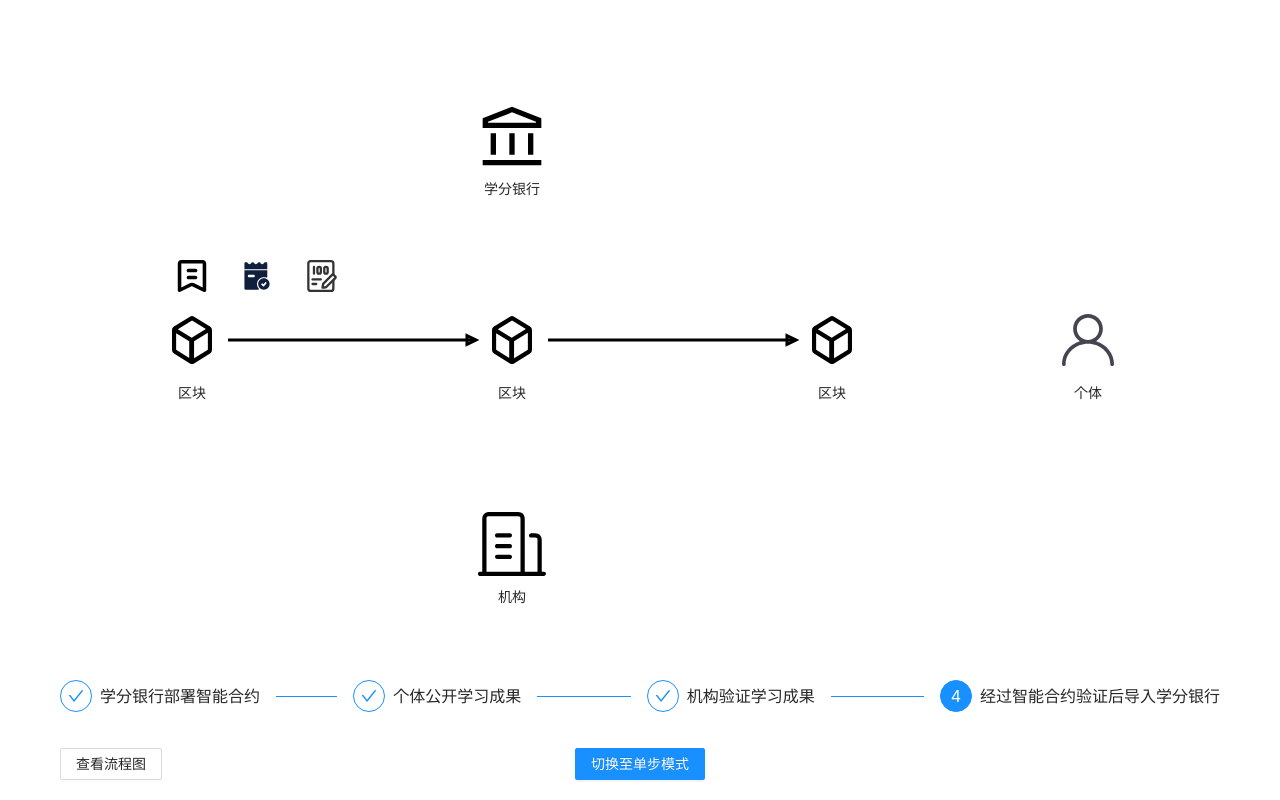
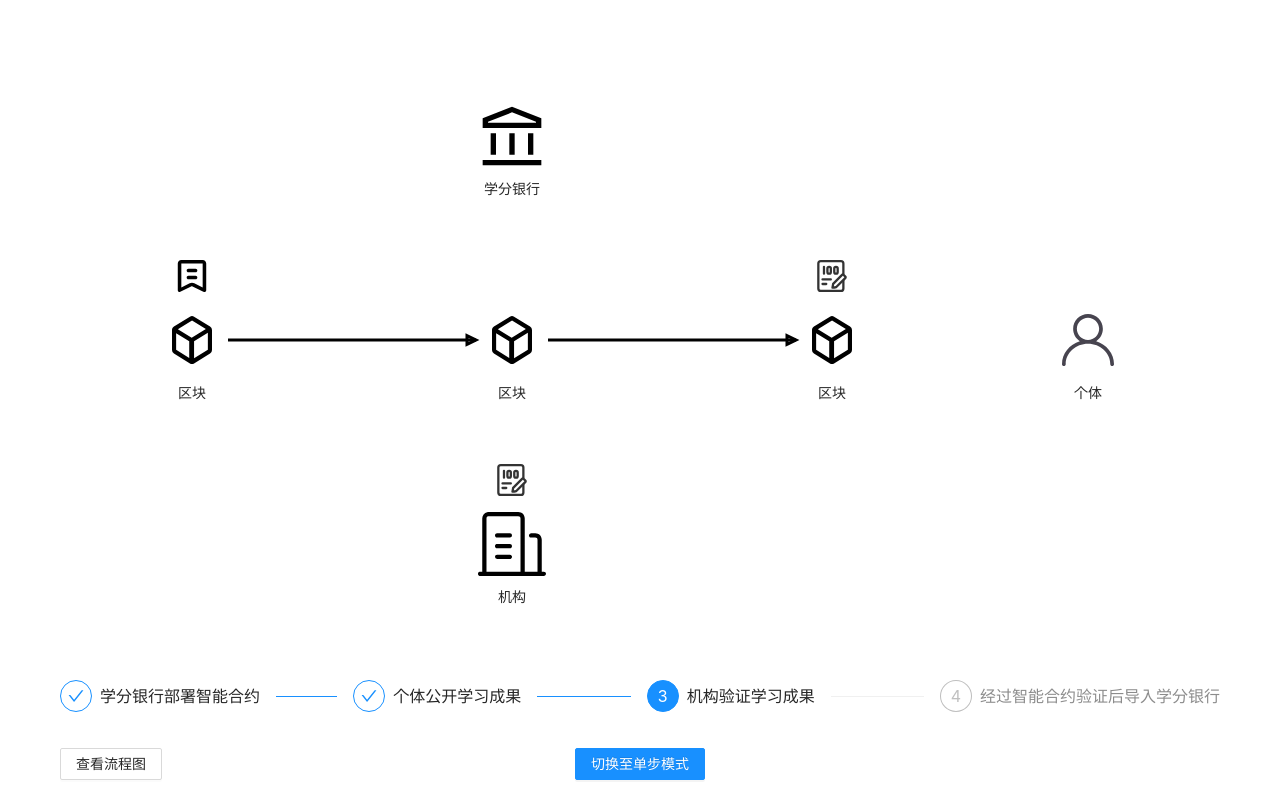
Before and after one commit to MonteCarloClub/changsanjiao, a Vue app: page /lad in a window 1280 px wide. Built offline with nearby package versions, Linux system fonts and the light colour scheme.

Commit message:
第二个场景

```diff
--- a/src/common/settings.ts
+++ b/src/common/settings.ts
@@ -19,6 +19,8 @@ export const blockchainNetSettings = {
     signalColor: "hsl(217, 87%, 32%)"
 }
 
-export const smartContract = {
+export const icon = {
     size: 32,
 };
+
+export const stepInterval = 1000;
--- a/src/common/step.ts
+++ b/src/common/step.ts
@@ -1,4 +1,5 @@
 import { ref } from "vue";
+import { stepInterval } from "@/common/settings";
 
 export type Step = {
   title: string;
@@ -20,7 +21,9 @@ export function genSteps(steps: Step[], loopBegin: number) {
       running.value = false;
       // 如果是自动播放
       if (auto.value) {
-        nextStep();
+        setTimeout(() => {
+          nextStep();
+        }, stepInterval);
       }
     });
   };
--- a/src/pages/JobApplication/Index.vue
+++ b/src/pages/JobApplication/Index.vue
@@ -4,6 +4,8 @@ import { ref, onMounted } from "vue";
 import { Role as Node } from "@/common/roles";
 import { createScene } from "@/common/scene";
 import { genSteps, Step } from "@/common/step";
+import { icon } from "@/common/settings";
+import { moveTo, fadeOut } from "@/common/animate";
 
 import Role from "@/components/Role.vue";
 import Steps from "@/components/Steps.vue";
@@ -14,17 +16,20 @@ const init: Node[] = [
     {
         x: 25,
         y: 50,
-        role: 'block'
+        role: 'block',
+        title: '区块'
     },
     {
         x: 50,
         y: 50,
-        role: 'block'
+        role: 'block',
+        title: '区块'
     },
     {
         x: 75,
         y: 50,
-        role: 'block'
+        role: 'block',
+        title: '区块'
     },
     {
         x: 25,
@@ -59,37 +64,218 @@ const {
     screenHeight,
 } = createScene(refWindow, init)
 
+
+const refSmartContract = ref<HTMLElement | null>(null);
+const refVerifyRecords = ref<HTMLElement | null>(null);
+const refLearningRecords = ref<HTMLElement | null>(null);
+const refLearningRecordsCopy = ref<HTMLElement | null>(null);
+const refLearningRecordAddress = ref<HTMLElement | null>(null);
+
 const steps: Step[] = [
     {
-        title: 'First',
+        title: '学分银行部署智能合约',
         handler: (): Promise<any> => {
             return new Promise((resolve, reject) => {
-                setTimeout(() => {
-                    console.log('inside setTimeout');
-                    resolve(1);
-                }, 1000)
+                const banks = nodes.value.filter(node => node.role === 'bank')
+                if (banks.length === 0) {
+                    reject(1);
+                }
+                const bank = banks[0];
+                const smartContractDiv = refSmartContract.value as HTMLDivElement;
+                smartContractDiv.style.left = bank.x + 'px';
+                smartContractDiv.style.top = (bank.y - 64) + 'px';
+                smartContractDiv.style.opacity = '1';
+
+                const blocks = nodes.value.filter(node => node.role === 'block')
+                if (blocks.length === 0) {
+                    reject(1);
+                }
+                const block = blocks[0];
+
+                refSmartContract.value && moveTo(refSmartContract.value, {
+                    x: block.x,
+                    y: block.y - 64,
+                }, () => resolve(1))
             })
         }
     },
     {
-        title: 'Second',
+        title: '个体授权机构验证并上传学习成果',
         handler: (): Promise<any> => {
             return new Promise((resolve, reject) => {
-                setTimeout(() => {
-                    console.log('inside setTimeout');
-                    resolve(1);
-                }, 1000)
+                const users = nodes.value.filter(node => node.role === 'user')
+                if (users.length === 0) {
+                    reject(1);
+                }
+                // 学习成果从个体出发
+                const user = users[0];
+                const learningRecordsDiv = refLearningRecords.value as HTMLDivElement;
+                learningRecordsDiv.style.left = user.x + 'px';
+                learningRecordsDiv.style.top = user.y + 'px';
+                learningRecordsDiv.style.opacity = '1';
+
+                // 找到一个机构
+                const institutions = nodes.value.filter(node => node.role === 'institution')
+                if (institutions.length === 0) {
+                    reject(1);
+                }
+                const institution = institutions[0];
+
+                let count = 0;
+                const finish = () => {
+                    count += 1;
+                    if (count === 2) {
+                        resolve(1)
+                    }
+                }
+
+                // 学习成果从个体到机构
+                refLearningRecords.value && moveTo(refLearningRecords.value, {
+                    x: institution.x - 64,
+                    y: institution.y,
+                }, () => {
+                    // 机构生成验证结果
+                    const verifyRecords = refVerifyRecords.value as HTMLDivElement;
+                    verifyRecords.style.left = institution.x + 'px';
+                    verifyRecords.style.top = institution.y + 'px';
+                    verifyRecords.style.opacity = '1';
+                    // 挑选一个链上区块
+                    const blocks = nodes.value.filter(node => node.role === 'block')
+                    if (blocks.length === 0) {
+                        reject(1);
+                    }
+                    const block = blocks[1];
+
+                    // 验证结果上链
+                    refVerifyRecords.value && moveTo(refVerifyRecords.value, {
+                        x: block.x,
+                        y: block.y - 64,
+                    }, finish);
+
+                    // 学习成果上链
+                    refLearningRecords.value && moveTo(refLearningRecords.value, {
+                        x: block.x - 64,
+                        y: block.y - 64,
+                    }, finish);
+                })
             })
         }
     },
     {
-        title: 'Last',
+        title: '发送学习成果的地址',
         handler: (): Promise<any> => {
             return new Promise((resolve, reject) => {
-                setTimeout(() => {
-                    console.log('inside setTimeout');
-                    resolve(1);
-                }, 1000)
+                const users = nodes.value.filter(node => node.role === 'user')
+                if (users.length === 0) {
+                    reject(1);
+                }
+                // 学习成果地址从个体出发
+                const user = users[0];
+                const learningRecordAddressDiv = refLearningRecordAddress.value as HTMLDivElement;
+                learningRecordAddressDiv.style.left = (user.x - 64) + 'px';
+                learningRecordAddressDiv.style.top = user.y + 'px';
+                learningRecordAddressDiv.style.opacity = '1';
+
+                // 找到银行的位置
+                const banks = nodes.value.filter(node => node.role === 'bank')
+                if (banks.length === 0) {
+                    reject(1);
+                }
+                const bank = banks[0];
+
+                // 学习成果移动到银行的位置
+                refLearningRecordAddress.value && moveTo(refLearningRecordAddress.value, {
+                    x: bank.x - 64,
+                    y: bank.y,
+                }, () => resolve(1));
+            })
+        }
+    },
+    {
+        title: '学分银行通过智能合约验证并存储学习成果',
+        handler: (): Promise<any> => {
+            return new Promise((resolve, reject) => {
+
+                let count = 0;
+                const finish = () => {
+                    count += 1;
+                    if (count === 3) {
+                        resolve(1);
+                    }
+                }
+
+                // 学习成果地址消失
+                refLearningRecordAddress.value && fadeOut(refLearningRecordAddress.value, finish);
+
+                // 获取第一个区块
+                const blocks = nodes.value.filter(node => node.role === 'block')
+                if (blocks.length === 0) {
+                    reject(1);
+                }
+                const block = blocks[0];
+
+                // 验证结果进入智能合约
+                refVerifyRecords.value && moveTo(refVerifyRecords.value, {
+                    x: block.x + 64 + 64,
+                    y: block.y - 64,
+                }, finish);
+
+                // 学习成果进入智能合约
+                refLearningRecords.value && moveTo(refLearningRecords.value, {
+                    x: block.x + 64,
+                    y: block.y - 64,
+                }, finish);
+            })
+        }
+    },
+    {
+        title: '招聘人员获取学习成果并验证',
+        handler: (): Promise<any> => {
+            return new Promise((resolve, reject) => {
+                // 获取第三个区块
+                const blocks = nodes.value.filter(node => node.role === 'block')
+                if (blocks.length === 0) {
+                    reject(1);
+                }
+                const block = blocks[2];
+
+                let count = 0;
+                const finish = () => {
+                    count += 1;
+                    if (count === 2) {
+                        // 复制一份学习成果
+                        const recordDiv = refLearningRecords.value as HTMLDivElement;
+                        const recordDivCopy = refLearningRecordsCopy.value as HTMLDivElement;
+                        recordDivCopy.style.left = recordDiv.style.left;
+                        recordDivCopy.style.top = recordDiv.style.top;
+                        recordDivCopy.style.opacity = '1';
+
+                        // 找到 hr
+                        const users = nodes.value.filter(node => node.role === 'user')
+                        if (users.length === 0) {
+                            reject(1);
+                        }
+                        const hr = users[1];
+
+                        // 移动到 hr 手里
+                        refLearningRecordsCopy.value && moveTo(refLearningRecordsCopy.value, {
+                            x: hr.x,
+                            y: hr.y - 64,
+                        }, () => resolve(1))
+                    }
+                }
+
+                // 验证结果到第三个区块
+                refVerifyRecords.value && moveTo(refVerifyRecords.value, {
+                    x: block.x + 64,
+                    y: block.y - 64,
+                }, finish);
+
+                // 学习成果到第三个区块
+                refLearningRecords.value && moveTo(refLearningRecords.value, {
+                    x: block.x,
+                    y: block.y - 64,
+                }, finish);
             })
         }
     },
@@ -112,9 +298,26 @@ onMounted(() => {
 
             <Blockchain :nodes="nodes" :width="screenWidth" :height="screenHeight" />
         </div>
+        <div class="fullscene">
+            <div ref="refSmartContract" :style="{ opacity: 0 }" class="node">
+                <img src="@/assets/contract.svg" alt="智能合约" :width="icon.size">
+            </div>
 
-        <div class="fullscene">
+            <div ref="refLearningRecords" :style="{ opacity: 0 }" class="node">
+                <img src="@/assets/records.svg" alt="学习成果" :width="icon.size">
+            </div>
 
+            <div ref="refVerifyRecords" :style="{ opacity: 0 }" class="node">
+                <img src="@/assets/verify.svg" alt="验证学习成果" :width="icon.size">
+            </div>
+
+            <div ref="refLearningRecordsCopy" :style="{ opacity: 0 }" class="node">
+                <img src="@/assets/records.svg" alt="学习成果" :width="icon.size">
+            </div>
+
+            <div ref="refLearningRecordAddress" :style="{ opacity: 0 }" class="node">
+                <img src="@/assets/address.svg" alt="学习成果地址" :width="icon.size">
+            </div>
         </div>
     </div>
 
--- a/src/pages/LearningAchievementDeposit/Index.vue
+++ b/src/pages/LearningAchievementDeposit/Index.vue
@@ -4,7 +4,7 @@ import { ref, onMounted } from "vue";
 import { genSteps, Step } from "@/common/step";
 import { Role as Node } from "@/common/roles";
 import { createScene } from "@/common/scene";
-import { smartContract } from "@/common/settings";
+import { icon } from "@/common/settings";
 import { moveTo, fadeOut } from "@/common/animate";
 
 import Role from "@/components/Role.vue";
@@ -216,19 +216,19 @@ onMounted(() => {
         </div>
         <div class="fullscene">
             <div ref="refSmartContract" :style="{ opacity: 0 }" class="node">
-                <img src="@/assets/contract.svg" alt="智能合约" :width="smartContract.size">
+                <img src="@/assets/contract.svg" alt="智能合约" :width="icon.size">
             </div>
 
             <div ref="refLearningRecords" :style="{ opacity: 0 }" class="node">
-                <img src="@/assets/records.svg" alt="学习成果" :width="smartContract.size">
+                <img src="@/assets/records.svg" alt="学习成果" :width="icon.size">
             </div>
 
             <div ref="refLearningRecordsCopy" :style="{ opacity: 0 }" class="node">
-                <img src="@/assets/records.svg" alt="学习成果" :width="smartContract.size">
+                <img src="@/assets/records.svg" alt="学习成果" :width="icon.size">
             </div>
 
             <div ref="refVerifyRecords" :style="{ opacity: 0 }" class="node">
-                <img src="@/assets/verify.svg" alt="验证学习成果" :width="smartContract.size">
+                <img src="@/assets/verify.svg" alt="验证学习成果" :width="icon.size">
             </div>
         </div>
     </div>
```
Also changed, not shown: src/assets/address.svg (added).
